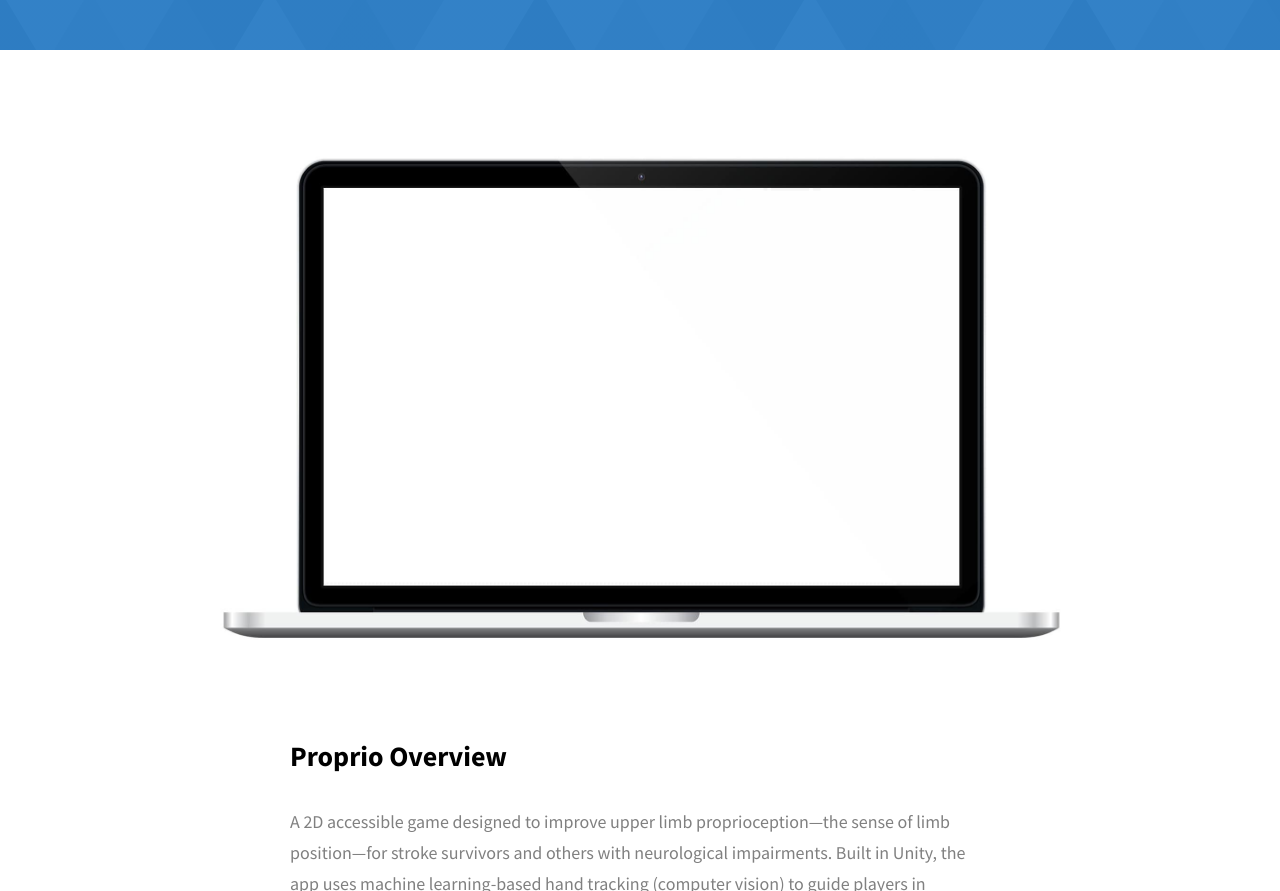
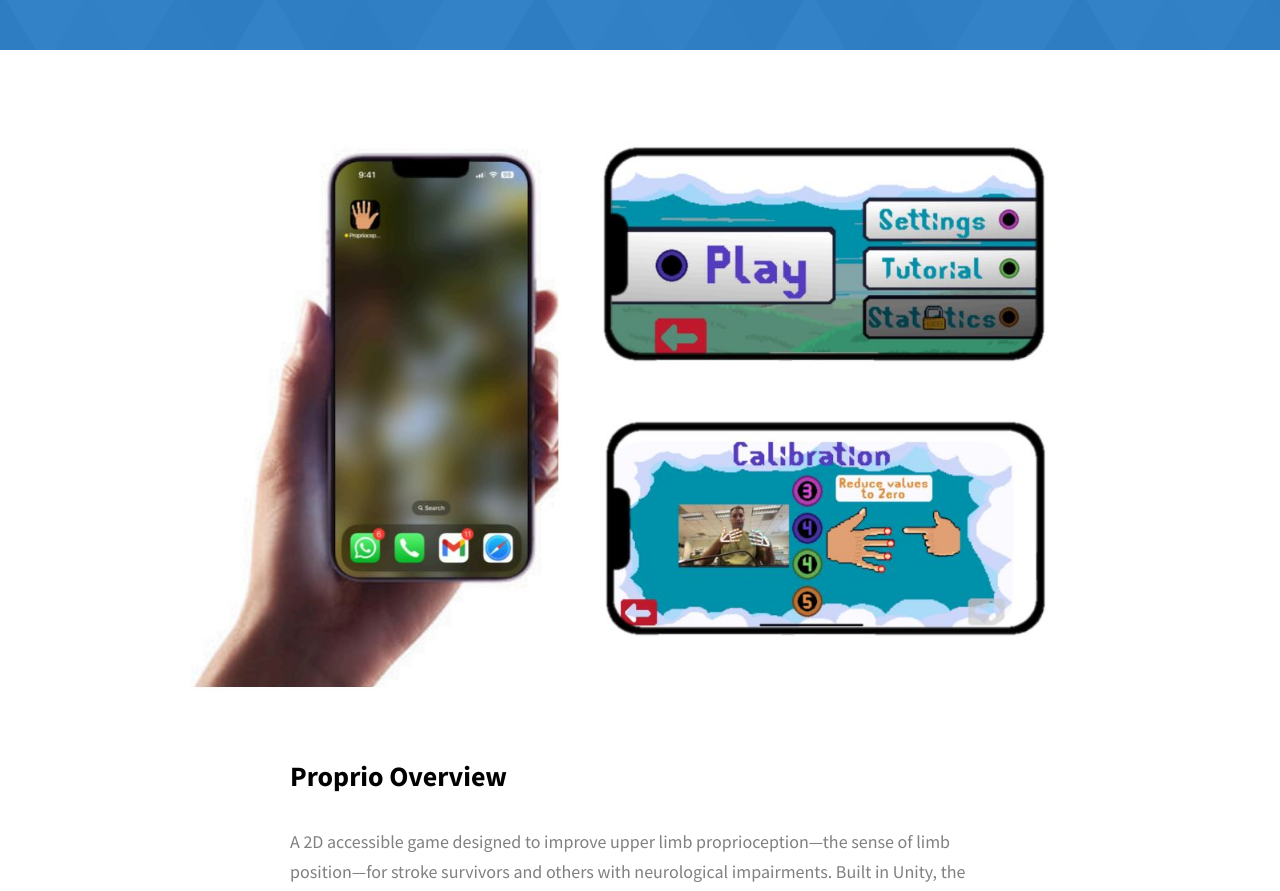
Before and after one commit to GodsaiDigDug/PersonalPortfolio, a website: page project-1.html in a window 1280 px wide. Shown: the part 760-1651 px from the top of the page. Drawn offline with Linux system fonts and the light colour scheme.

Commit message:
Update project-1.html

```diff
--- a/project-1.html
+++ b/project-1.html
@@ -100,7 +100,7 @@
         <div class="project-details__content">
           <div class="project-details__showcase-img-cont">
             <img
-              src="./assets/jpeg/project-mockup-example.jpeg"
+              src="./assets/jpeg/ProprioMain.jpg"
               alt="Project Image"
               class="project-details__showcase-img"
             />
```
